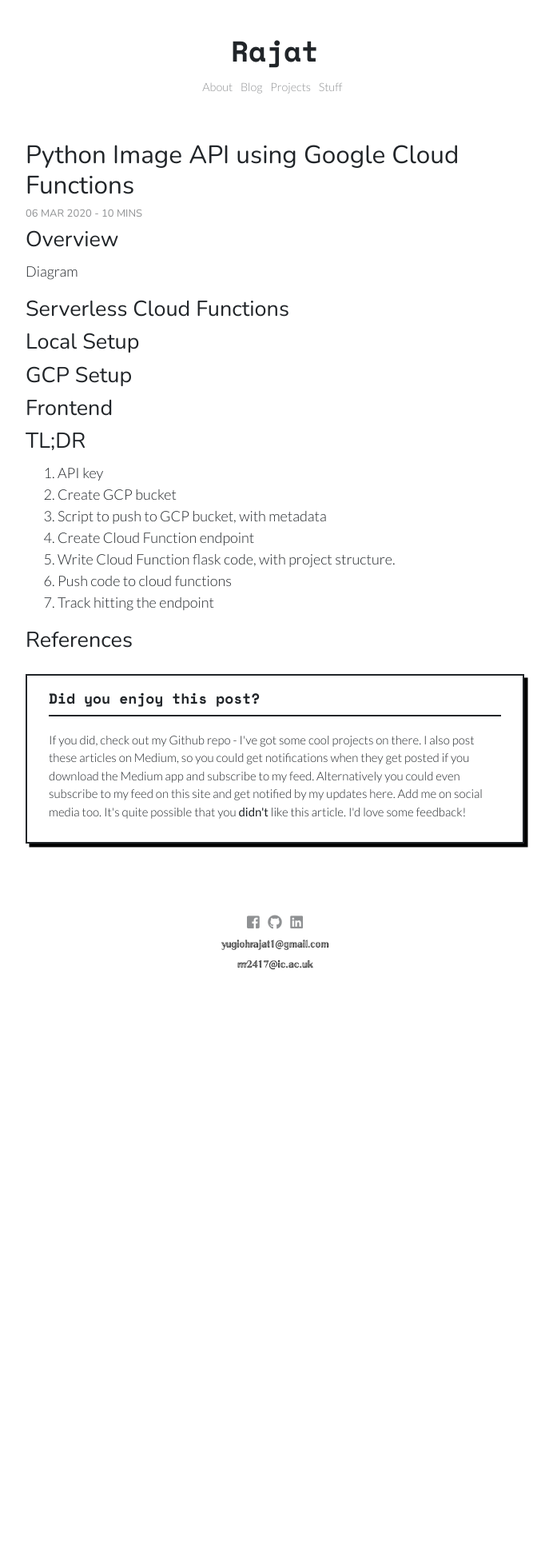
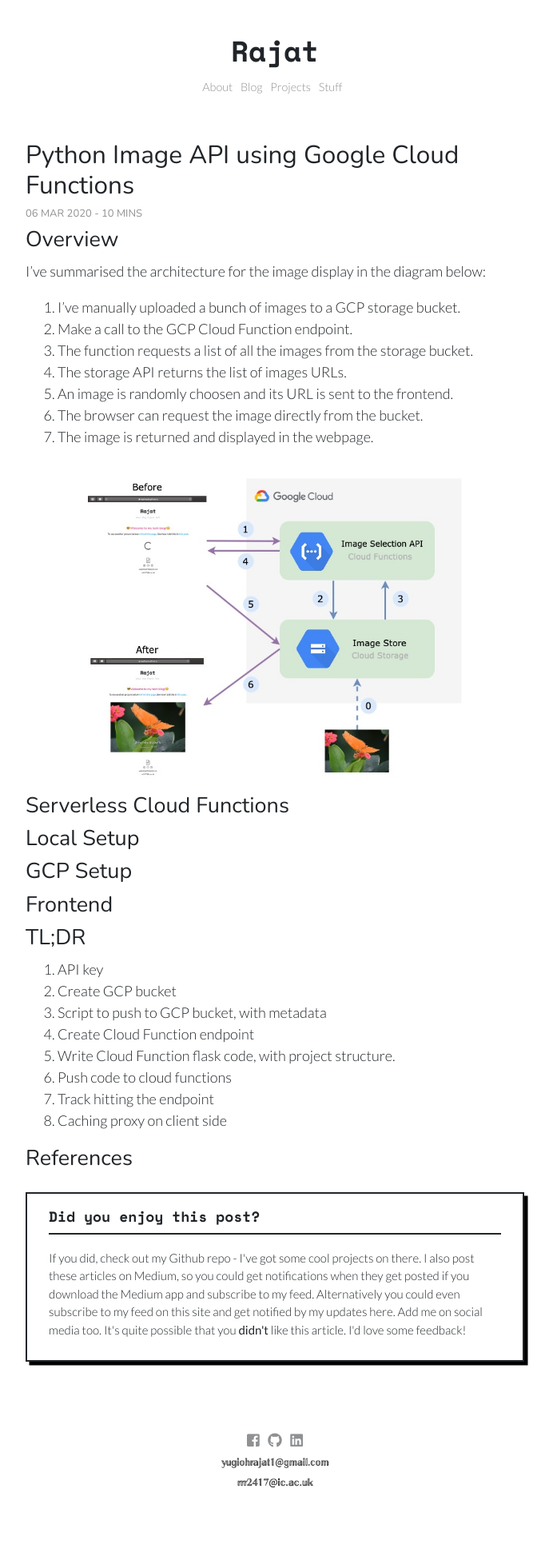
Before and after one commit to RajatRasal/rajatrasal.github.io, a Jekyll site: the page built from _posts/2020-03-06-Python-Image-API-using-Google-Cloud-Functions.md, in a window 1280 px wide. Shown: the whole page at 80% size, without its empty margins (296-988 px from the left). Built offline with Jekyll 4.4.1, drawn with Linux system fonts in a browser that asks for light colours; before the commit the page ends 1288 px from its top, so only the background shows below that.

Commit message:
Architecture diagram for image gallery api article

```diff
--- a/_posts/2020-03-06-Python-Image-API-using-Google-Cloud-Functions.md
+++ b/_posts/2020-03-06-Python-Image-API-using-Google-Cloud-Functions.md
@@ -6,7 +6,18 @@ title: Python Image API using Google Cloud Functions
 type: blog
 ---
 #### Overview
-Diagram
+I've summarised the architecture for the image display in the diagram below:
+0. I've manually uploaded a bunch of images to a GCP storage bucket.
+1. Make a call to the GCP Cloud Function endpoint.
+2. The function requests a list of all the images from the storage bucket.
+3. The storage API returns the list of images URLs.
+4. An image is randomly choosen and its URL is sent to the frontend.
+5. The browser can request the image directly from the bucket.
+6. The image is returned and displayed in the webpage.
+
+<img src="{{site.url}}/assets/images/image_gallery_article/architecture.jpg"
+class="img_responsive" alt="System architecture"
+style="max-width: 75%; display: block; margin-left: auto; margin-right: auto;">
 
 #### Serverless Cloud Functions
 
@@ -28,5 +39,6 @@ Diagram
 5. Write Cloud Function flask code, with project structure.
 6. Push code to cloud functions
 7. Track hitting the endpoint
+8. Caching proxy on client side
 
 #### References
```
Also changed, not shown: assets/images/image_gallery_article/Google_Cloud_Platform-Logo.wine.png (added), assets/images/image_gallery_article/architecture.jpg (added), assets/images/image_gallery_article/website.png (added), 1 other file.
